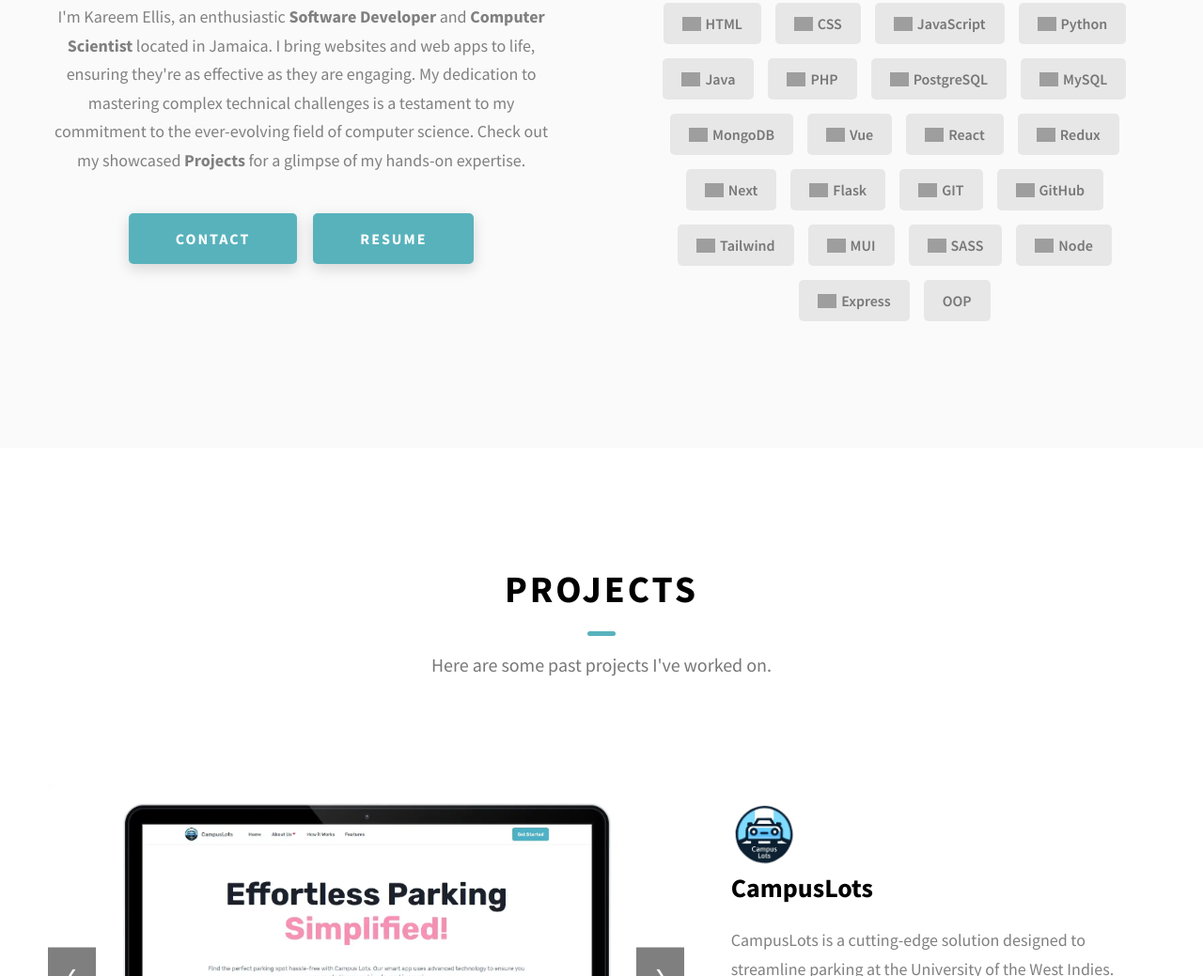
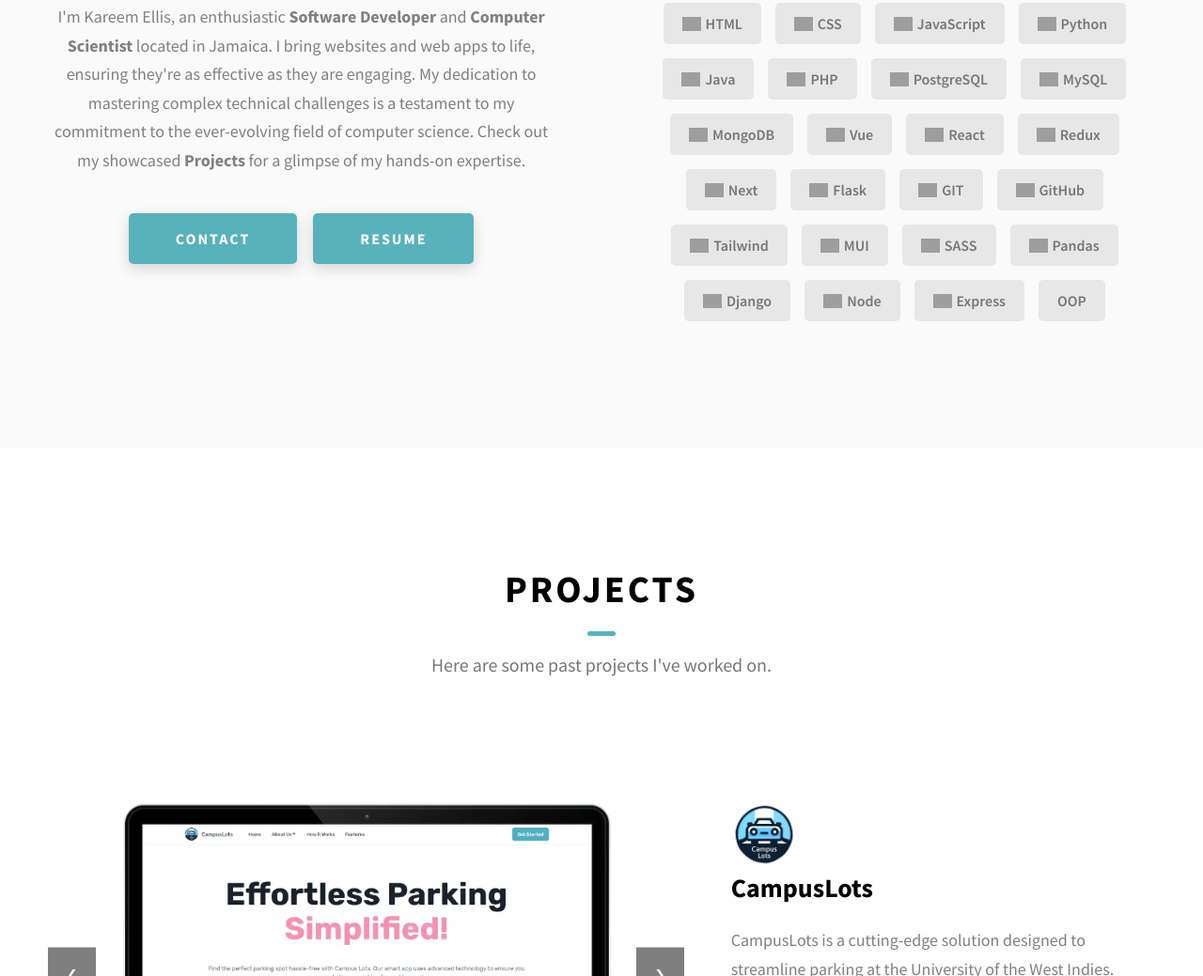
Before and after one commit to KareemEllis/KareemEllis.github.io, a website: page index.html in a window 1280 px wide. Shown: the part 1398-2437 px from the top of the page at 94% size. Drawn offline with Linux system fonts and the light colour scheme; grey boxes are pictures that could not be loaded; files whose address does not match are found by name.

Commit message:
Added pandas and django

```diff
--- a/index.html
+++ b/index.html
@@ -272,6 +272,14 @@
                 <div class="skills__skill">
                   <img src="https://cdn.jsdelivr.net/gh/devicons/devicon@latest/icons/sass/sass-original.svg" alt="SASS Logo"/>
                   SASS
+                </div>
+                <div class="skills__skill">
+                  <img src="https://cdn.jsdelivr.net/gh/devicons/devicon@latest/icons/pandas/pandas-original-wordmark.svg" alt="Pandas Logo"/>
+                  Pandas
+                </div>
+                <div class="skills__skill">
+                  <img src="https://cdn.jsdelivr.net/gh/devicons/devicon@latest/icons/django/django-plain.svg" alt="Django Logo"/>
+                  Django
                 </div>
                 <div class="skills__skill">
                   <img src="https://cdn.jsdelivr.net/gh/devicons/devicon@latest/icons/nodejs/nodejs-original-wordmark.svg" alt="Node Logo"/>
```
